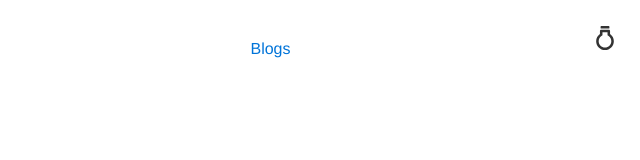
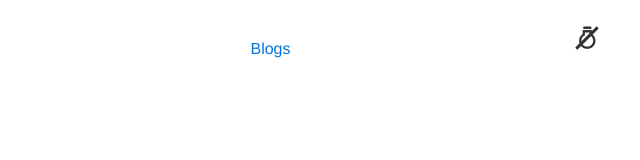
Before and after one commit to iggredible/vueBlog, a Vue app: page / in a window 1280 px wide. Shown: the top 160 px of the page, without its empty margins (640-1280 px from the left). Built offline with nearby package versions, Linux system fonts and the light colour scheme.

Commit message:
reverse the bulbs

```diff
--- a/src/components/darkmode/Lightbulb.vue
+++ b/src/components/darkmode/Lightbulb.vue
@@ -1,15 +1,15 @@
 <template>
   <div class="lightbulb">
-    <span class="lightbulb__button">
+    <div class="lightbulb__button">
       <img
         v-if="mode === 'DARK'"
         class="lightbulb__light"
-        src="../../assets/images/bulb_light.svg"
+        src="../../assets/images/bulb_no_light.svg"
       />
       <img
         v-if="mode === 'LIGHT'"
         class="lightbulb__no-light"
-        src="../../assets/images/bulb_no_light.svg"
+        src="../../assets/images/bulb_light.svg"
       />
 
       <!-- overlays -->
@@ -21,8 +21,7 @@
         <span></span>
       </div>
       <!-- end overlay -->
-
-    </span>
+    </div>
   </div>
 </template>
 
@@ -117,7 +116,7 @@ export default {
     border-radius: 50%;
     position: fixed;
     top: 16px;
-    right: 1%;
+    right: 2.4%;
     display: flex;
     justify-content: center;
     align-items: center;
```
Also changed, not shown: src/assets/images/bulb_light.svg, src/assets/images/bulb_no_light.svg.
